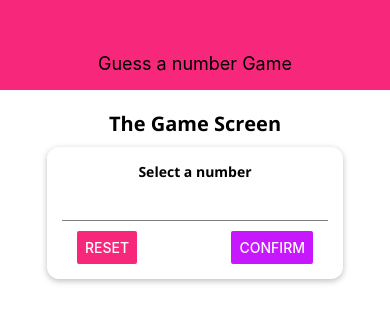
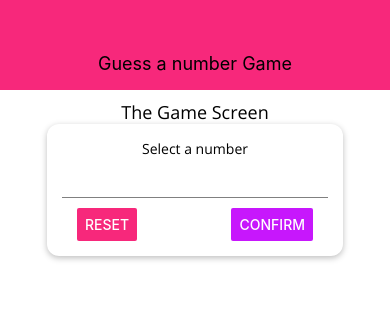
Before and after one commit to KirillNikoda/guess-a-number, a React Native app: screen / in a window 390 px wide. Shown: the top 322 px of the page. Built offline with nearby package versions, Linux system fonts and the light colour scheme.

Commit message:
feat: add custom Text components

```diff
--- /dev/null
+++ b/src/components/BodyText.tsx
@@ -0,0 +1,17 @@
+import React from 'react';
+import { StyleSheet, Text, TextStyle } from 'react-native';
+
+type Props = {
+  children: React.ReactNode;
+  style?: TextStyle;
+};
+
+export const BodyText = ({ style, children }: Props) => {
+  return <Text style={{ ...styles.body, ...style }}>{children}</Text>;
+};
+
+const styles = StyleSheet.create({
+  body: {
+    fontFamily: 'open-sans',
+  },
+});
--- a/src/components/Card.tsx
+++ b/src/components/Card.tsx
@@ -1,9 +1,9 @@
 import React from 'react';
-import { StyleSheet, View } from 'react-native';
+import { StyleProp, StyleSheet, View, ViewStyle } from 'react-native';
 
 type Props = {
   children: React.ReactNode;
-  style?: Record<string, any>;
+  style?: ViewStyle;
 };
 
 export const Card = ({ children, style }: Props) => {
--- a/src/components/Input.tsx
+++ b/src/components/Input.tsx
@@ -2,10 +2,6 @@ import React from 'react';
 import { StyleSheet, TextInput, TextInputProps } from 'react-native';
 
 export const Input = (props: TextInputProps) => {
-  console.log(props.style);
-  console.log(123);
-  const { style } = props;
-
   return (
     <TextInput {...props} style={{ ...styles.input, ...(props.style as {}) }} />
   );
--- /dev/null
+++ b/src/components/TitleText.tsx
@@ -0,0 +1,18 @@
+import React from 'react';
+import { StyleSheet, Text, TextStyle } from 'react-native';
+
+type Props = {
+  children: React.ReactNode;
+  style?: TextStyle;
+};
+
+export const TitleText = ({ style, children }: Props) => {
+  return <Text style={{ ...styles.title, ...style }}>{children}</Text>;
+};
+
+const styles = StyleSheet.create({
+  title: {
+    fontFamily: 'open-sans',
+    fontSize: 18,
+  },
+});
--- a/src/screens/GameOverScreen.tsx
+++ b/src/screens/GameOverScreen.tsx
@@ -1,5 +1,7 @@
 import React from 'react';
 import { Button, StyleSheet, Text, View } from 'react-native';
+import { BodyText } from '../components/BodyText';
+import { TitleText } from '../components/TitleText';
 
 type Props = {
   guessRounds: number;
@@ -14,9 +16,9 @@ export const GameOverScreen = ({
 }: Props) => {
   return (
     <View style={styles.screen}>
-      <Text>The Game is over!</Text>
-      <Text>Number of rounds: {guessRounds}</Text>
-      <Text>Number was: {guessedNumber}</Text>
+      <TitleText>The Game is over!</TitleText>
+      <BodyText>Number of rounds: {guessRounds}</BodyText>
+      <BodyText>Number was: {guessedNumber}</BodyText>
       <Button title='NEW GAME' onPress={onStartNewGame} />
     </View>
   );
--- a/src/screens/GameScreen.tsx
+++ b/src/screens/GameScreen.tsx
@@ -2,6 +2,7 @@ import React, { useEffect, useRef, useState } from 'react';
 import { Alert, Button, StyleSheet, Text, View } from 'react-native';
 import { Card } from '../components/Card';
 import { NumberContainer } from '../components/NumberContainer';
+import { TitleText } from '../components/TitleText';
 import { Direction } from '../types/enums/Direction';
 
 const generateRandomBetween = (
@@ -71,7 +72,7 @@ export const GameScreen = ({ userChoice, onGameOver }: Props) => {
 
   return (
     <View style={styles.screen}>
-      <Text>Opponent's Guess</Text>
+      <TitleText>Opponent's Guess</TitleText>
       <NumberContainer>{currentGuess}</NumberContainer>
       <Card style={styles.buttonContainer}>
         <Button
--- a/src/screens/StartGameScreen.tsx
+++ b/src/screens/StartGameScreen.tsx
@@ -9,9 +9,11 @@ import {
   TouchableWithoutFeedback,
   View,
 } from 'react-native';
+import { BodyText } from '../components/BodyText';
 import { Card } from '../components/Card';
 import { Input } from '../components/Input';
 import { NumberContainer } from '../components/NumberContainer';
+import { TitleText } from '../components/TitleText';
 import { colors } from '../constants/colors';
 
 type Props = {
@@ -53,9 +55,9 @@ export const StartGameScreen = ({ onStartGame }: Props) => {
       }}
     >
       <View style={styles.screen}>
-        <Text style={styles.title}>The Game Screen</Text>
+        <TitleText>The Game Screen</TitleText>
         <Card style={styles.inputContainer}>
-          <Text style={{ fontFamily: 'open-sans-bold' }}>Select a number</Text>
+          <BodyText>Select a number</BodyText>
           <Input
             style={styles.input}
             blurOnSubmit
@@ -80,7 +82,7 @@ export const StartGameScreen = ({ onStartGame }: Props) => {
         </Card>
         {confirmed && (
           <Card style={styles.summaryContainer}>
-            <Text>You selected</Text>
+            <BodyText>You selected</BodyText>
             <NumberContainer>{selectedNumber}</NumberContainer>
             <Button
               title='START GAME'
```
Also changed, not shown: src/constants/default-styles.ts (deleted, +0 -11 lines).
